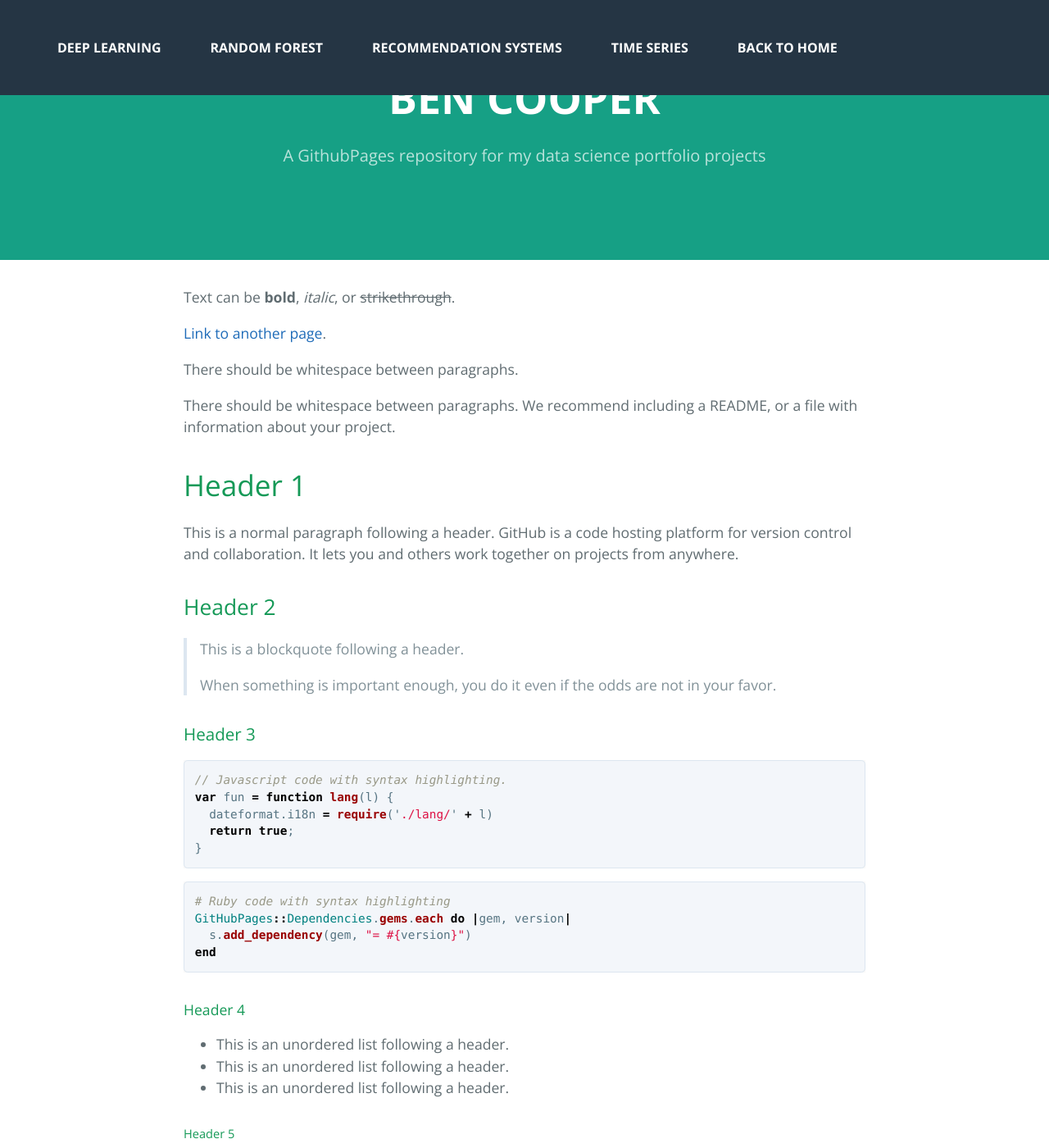
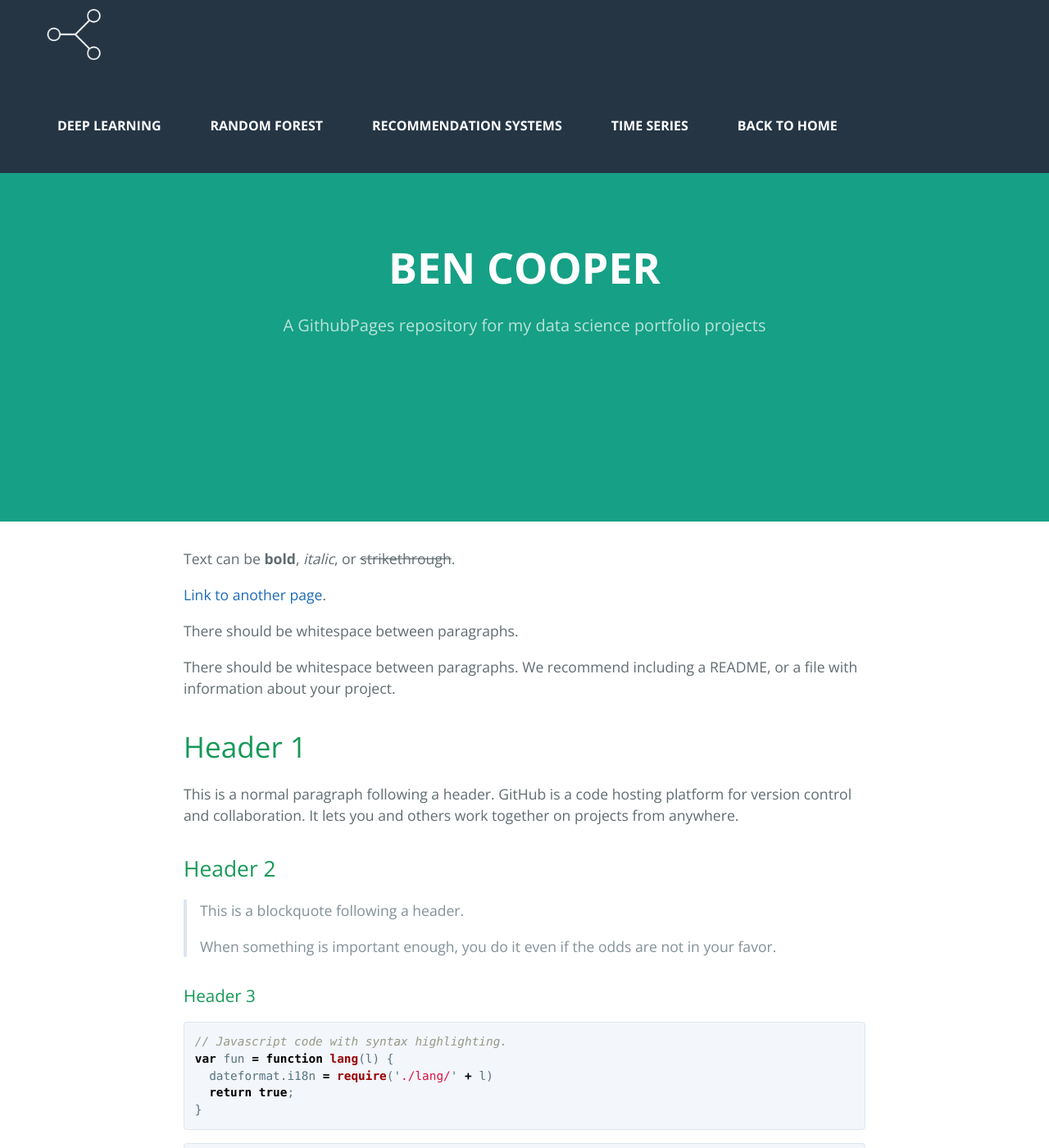
Before and after one commit to benjamin-j-cooper/benjamin-j-cooper.github.io, a Jekyll site: the page built from docs/index.md, in a window 1280 px wide and 1400 px high. Shown: the whole window at 82% size. Built offline with Jekyll 4.4.1, drawn with Linux system fonts in a browser that asks for light colours.

Commit message:
troubleshooting mobile compatability

```diff
--- a/docs/_sass/jekyll-theme-cayman.scss
+++ b/docs/_sass/jekyll-theme-cayman.scss
@@ -111,15 +111,15 @@ a {
   background-color: #16a085;
 
   @include large {
-    padding: 5rem 6rem;
+    padding: 12rem 6rem;
   }
 
   @include medium {
-    padding: 3rem 4rem;
+    padding: 6rem 4rem;
   }
 
   @include small {
-    padding: 2rem 1rem;
+    padding: 4rem 1rem;
   }
 }
 
@@ -407,7 +407,8 @@ a {
   color: var(--white);
   font-size: 60px;
   margin-left: 10px;
-  float: left;
+  margin-left: 50px;
+  margin-top: 5px;
 }
 /* Menu Icon */
 .hamb{
```
